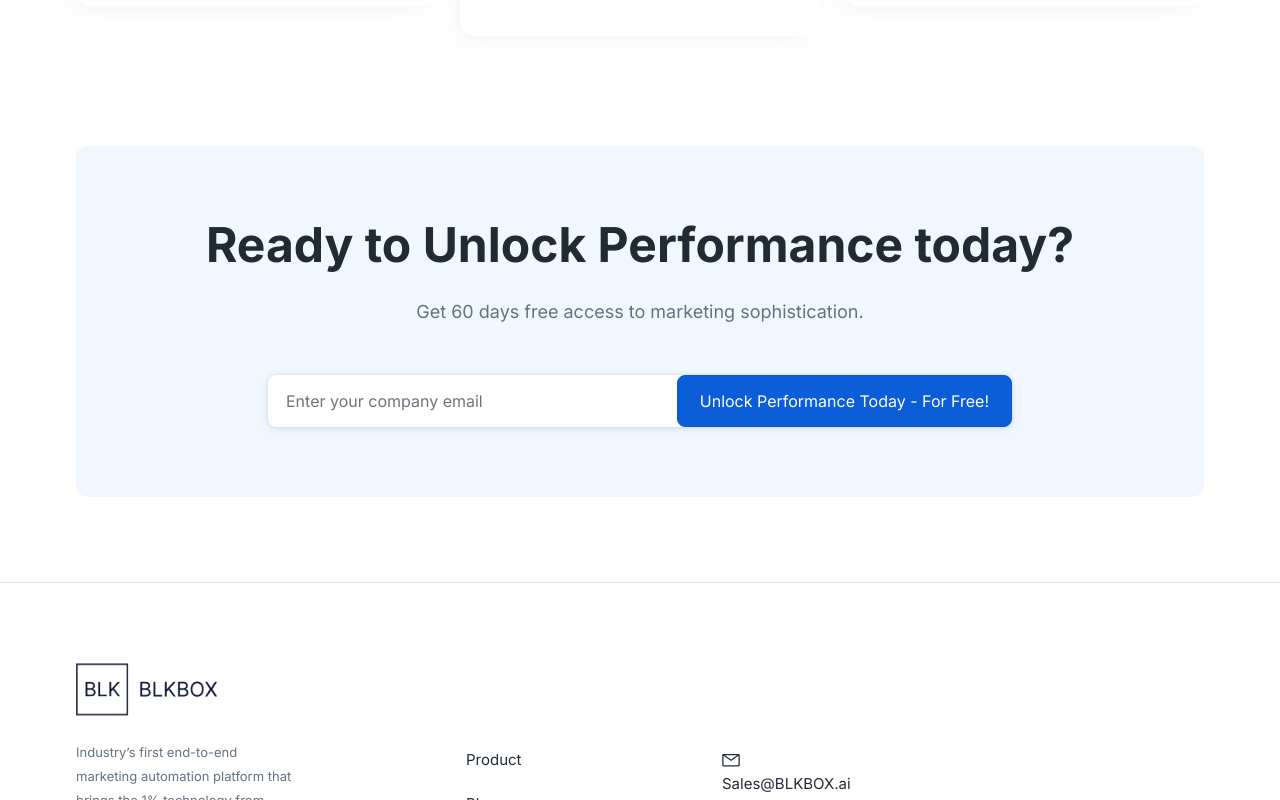
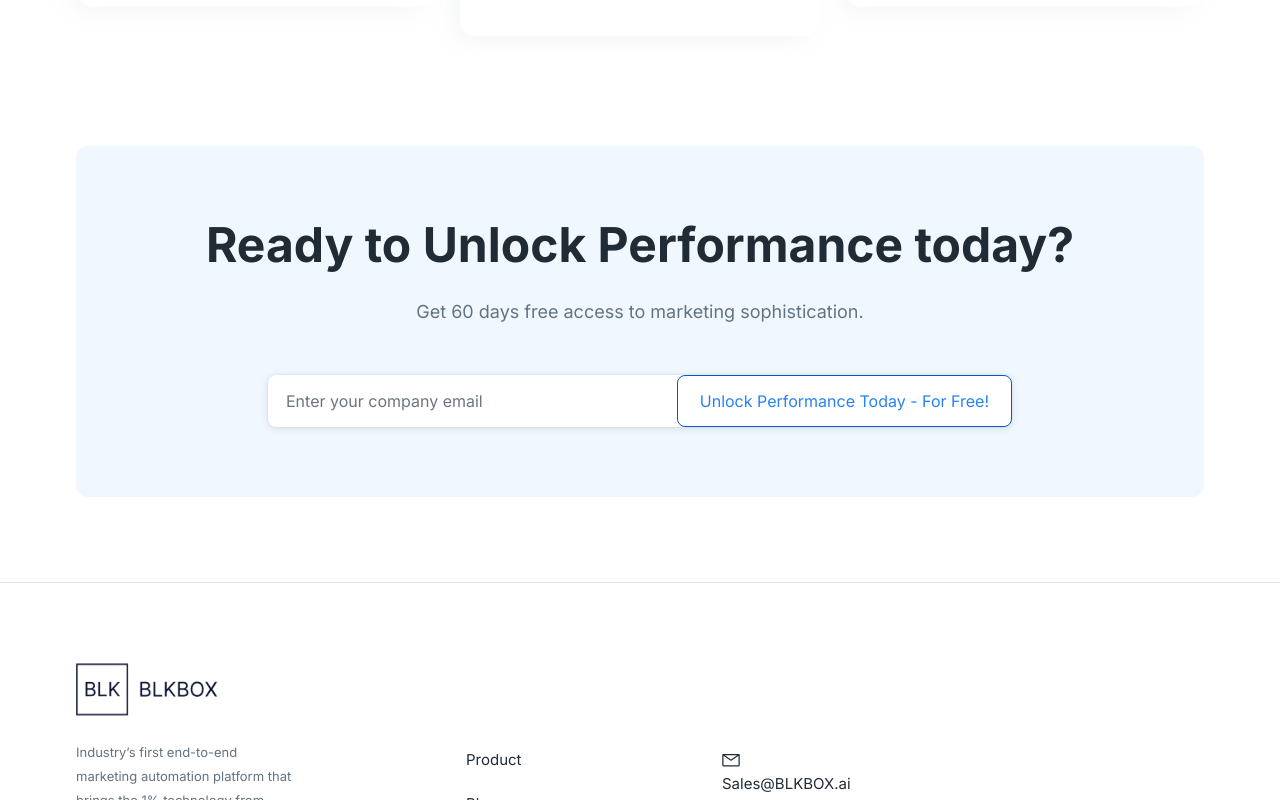
Before and after one commit to Redlio-Designs/bikbox, a React (Create React App) app: page / in a window 1280 px wide. In both pictures the pointer is over the button "Unlock Performance Today - For Free!". Shown: the part 3947-4747 px from the top of the page. Built offline with nearby package versions, Linux system fonts and the light colour scheme.

Commit message:
push header

```diff
--- a/package.json
+++ b/package.json
@@ -15,7 +15,7 @@
     "web-vitals": "^2.1.4"
   },
   "scripts": {
-    "start": "set PORT=3005 && react-scripts start",
+    "start": "react-scripts start",
     "build": "react-scripts build",
     "test": "react-scripts test",
     "eject": "react-scripts eject"
--- a/src/components/UnlockWin/UnlockWin.css
+++ b/src/components/UnlockWin/UnlockWin.css
@@ -1,22 +1,29 @@
-.emailinput .form-control{
+.emailinput .form-control {
     background: #fff;
     box-shadow: 0px 0px 3px rgba(18, 40, 44, 0.1), 0px 2px 8px rgba(18, 40, 44, 0.1);
     border-radius: 8px;
-border:0;
+    border: 0;
     height: 52px;
     padding-left: 18px;
 }
-.unlock-win button{
+
+.unlock-win button {
     position: absolute;
     top: 0;
-   right:0;
+    right: 0;
     background: #2682F5;
     border-radius: 8px;
-   border:1px solid #2682F5;
+    border: 1px solid #2682F5;
     height: 52px;
     padding: 0 22px;
 
 }
-form{
+
+.unlock-win button:hover {
+    color: #2682F5;
+    background-color: #fff;
+}
+
+form {
     position: relative;
 }
```
Lines whose indentation alone changed are shown as unchanged.
